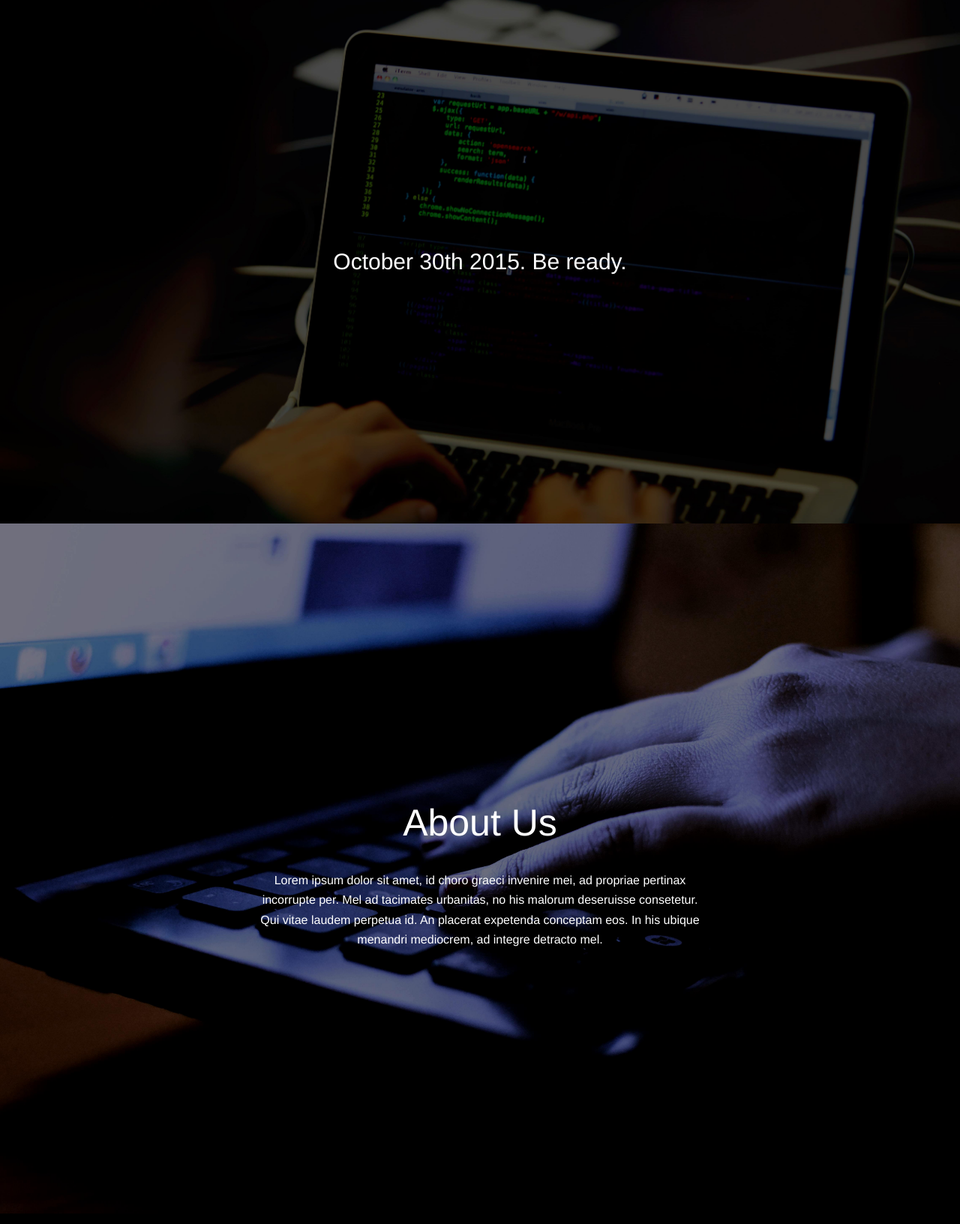
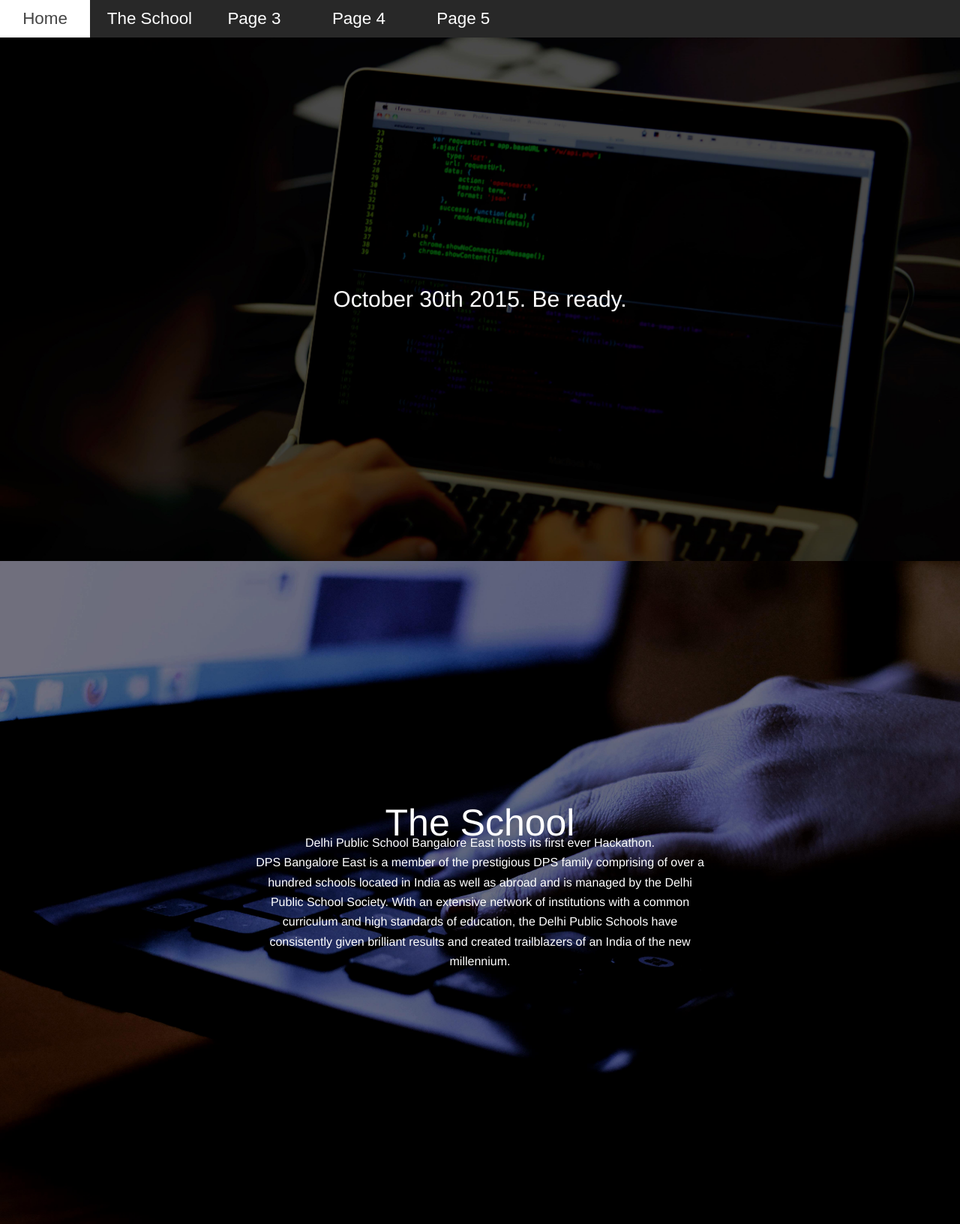
Before and after one commit to thel3l/hackathon-dpse, a PHP site: page / in a window 1280 px wide. Shown: the whole page at 75% size. Run offline with PHP 8.4, Linux system fonts and the light colour scheme; some libraries are stand-ins or nearby versions.

Commit message:
Added avigation bar

```diff
--- a/css/style1.css
+++ b/css/style1.css
@@ -1,6 +1,11 @@
 @charset "UTF-8";
 @import url(font-awesome.min.css);
 @import url("https://fonts.googleapis.com/css?family=Lato:300,400");
+
+* {
+  margin: 0px;
+  padding: 0px;
+}
 
 body {
     background-color: #282828;
@@ -10,6 +15,46 @@ body {
 		line-height: 1.65em;
     margin: 0;
 }
+
+//Navigation bar
+
+.nav ul {
+  list-style: none;
+  background-color: #444;
+  text-align: center;
+  padding: 0;
+  margin: 0;
+}
+
+.nav li {
+  font-family: 'Oswald', sans-serif;
+  text-align: center;
+  display: inline-block;
+  width: 120px;
+  border-bottom: none;
+  height: 50px;
+  line-height: 50px;
+  font-size: 1.4em;
+  padding-right: 15px;
+}
+
+.nav a {
+  text-decoration: none;
+  color: #fff;
+  display: block;
+  transition: .3s background-color;
+}
+
+.nav a:hover {
+  background-color: #005f5f;
+}
+
+.nav a.active {
+  background-color: #fff;
+  color: #444;
+  cursor: default;
+}
+
 
 /*Logo {
 applies to the logo
--- a/index.htm
+++ b/index.htm
@@ -12,11 +12,30 @@
     <!-- Stylesheet(s) -->
     <link href="css/style1.css" type="text/css" rel="stylesheet">
 
+    <!-- Script(s) -->
+    <script src="https://ajax.googleapis.com/ajax/libs/jquery/1.10.2/jquery.min.js"></script>
+    <script src="js/smoothscroll.js"></script>
+
     <title>Codefest 2015</title>
 
   </head>
 
   <body>
+
+    <header>
+
+      <div class="nav">
+        <ul>
+          <li><a class="active" href="#">Home</a></li>
+          <li><a href="#">The School</a></li>
+          <li><a href="#">Page 3</a></li>
+          <li><a href="#">Page 4</a></li>
+          <li><a href="#">Page 5</a></li>
+        </ul>
+      </div>
+
+    </header>
+
 
     <!-- The first section of the page -->
     <section class="sect1">
@@ -29,8 +48,9 @@
     </section>
 
     <section class="sect2">
-      <p class="headings">About Us</p>
-      <p>Lorem ipsum dolor sit amet, id choro graeci invenire mei, ad propriae pertinax incorrupte per. Mel ad tacimates urbanitas, no his malorum deseruisse consetetur. Qui vitae laudem perpetua id. An placerat expetenda conceptam eos. In his ubique menandri mediocrem, ad integre detracto mel.</p>
+      <p class="headings">The School</p>
+      <p>Delhi Public School Bangalore East hosts its first ever Hackathon.</p>
+      <p>DPS Bangalore East is a member of the prestigious DPS family comprising of over a hundred schools located in India as well as abroad and is managed by the Delhi Public School Society. With an extensive network of institutions with a common curriculum and high standards of education, the Delhi Public Schools have consistently given brilliant results and created trailblazers of an India of the new millennium.</p>
     </section>
 
 
--- /dev/null
+++ b/js/smoothscroll.js
@@ -0,0 +1,14 @@
+$(function() {
+    $('a[href*=#]:not([href=#])').click(function() {
+        if (location.pathname.replace(/^\//, '') == this.pathname.replace(/^\//, '') && location.hostname == this.hostname) {
+            var target = $(this.hash);
+            target = target.length ? target : $('[name=' + this.hash.slice(1) + ']');
+            if (target.length) {
+                $('html,body').animate({
+                    scrollTop: target.offset().top
+                }, 1000);
+                return false;
+            }
+        }
+    });
+});
```
